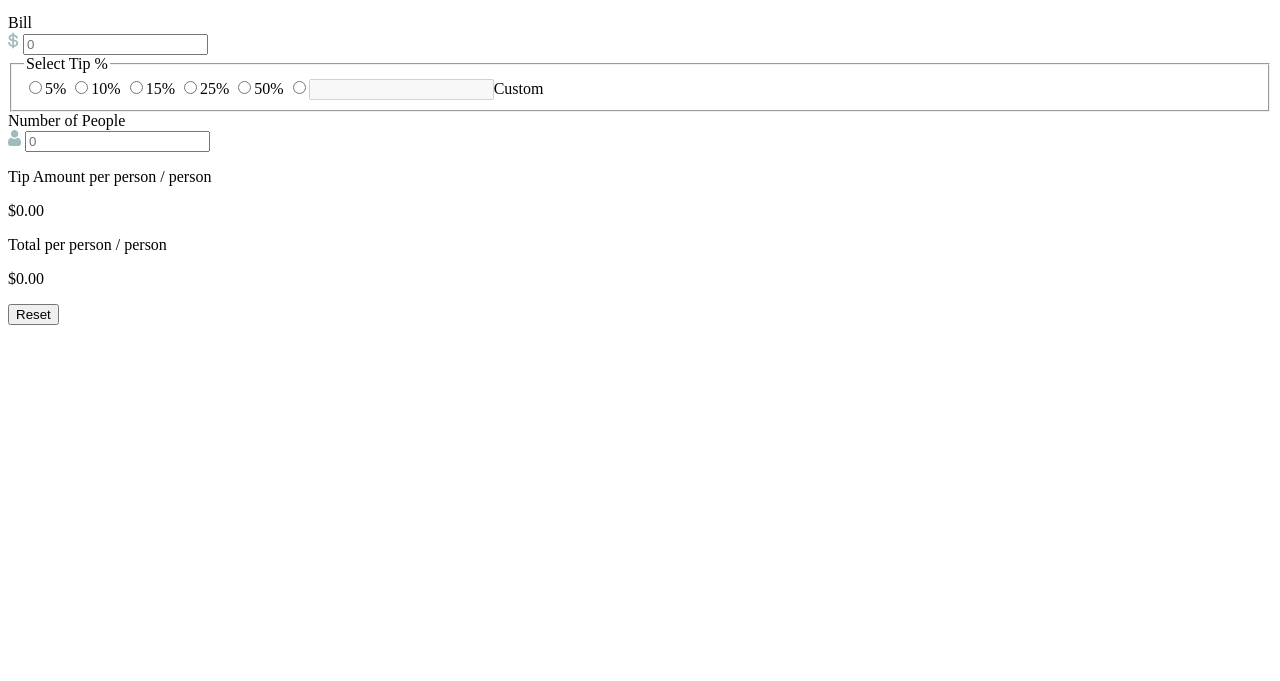
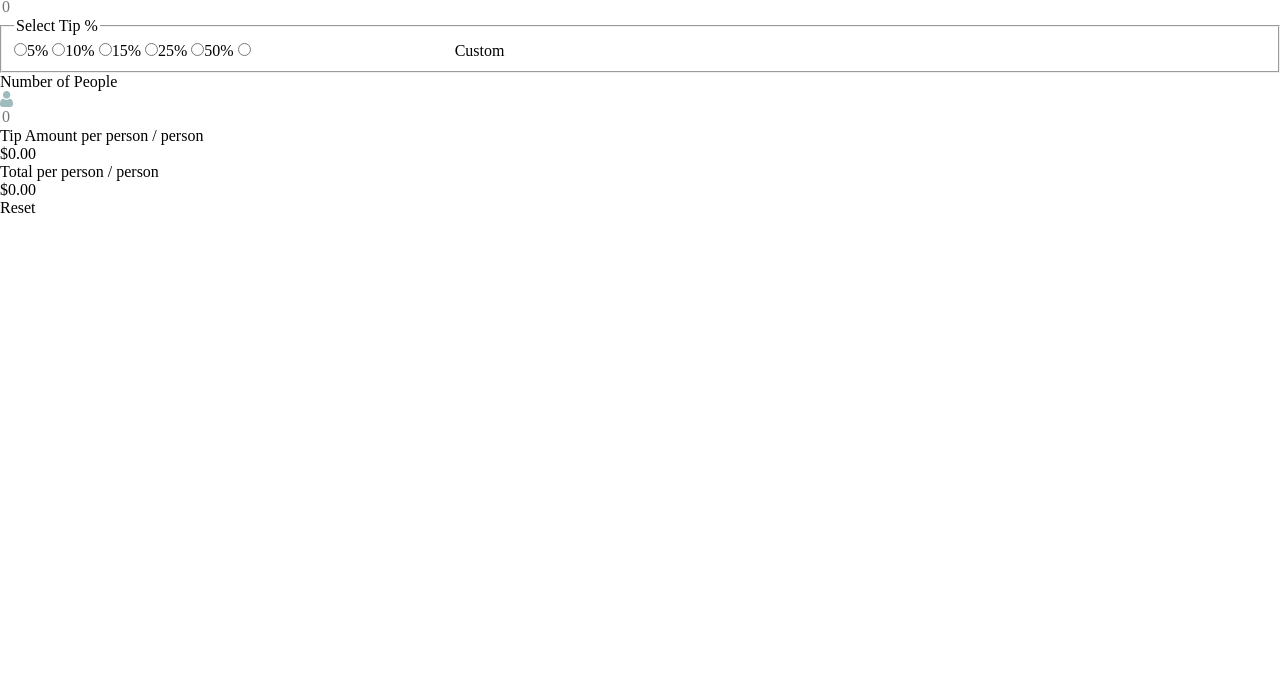
Before and after one commit to lunr-ish/tip-calculator-app, a plain HTML site: page index.html in a window 1280 px wide. Shown: the part 119-800 px from the top of the page. Drawn offline with Linux system fonts and the light colour scheme.

Commit message:
add css reset

```diff
--- a/style.css
+++ b/style.css
@@ -17,3 +17,44 @@
   /* FONT WEIGHT */
   --fw-bold: 700;
 }
+
+/* RESET */
+
+*,
+*::before,
+*::after {
+  box-sizing: border-box;
+}
+
+* {
+  margin: 0;
+}
+
+body {
+  width: 100%;
+  min-height: 100vh;
+}
+
+p,
+h1,
+h2 {
+  overflow-wrap: break-word;
+}
+
+img {
+  display: block;
+  max-width: 100%;
+}
+
+input,
+button {
+  font: inherit;
+  outline: transparent;
+  background: none;
+  border: none;
+}
+
+button {
+  padding: 0;
+  cursor: pointer;
+}
```
